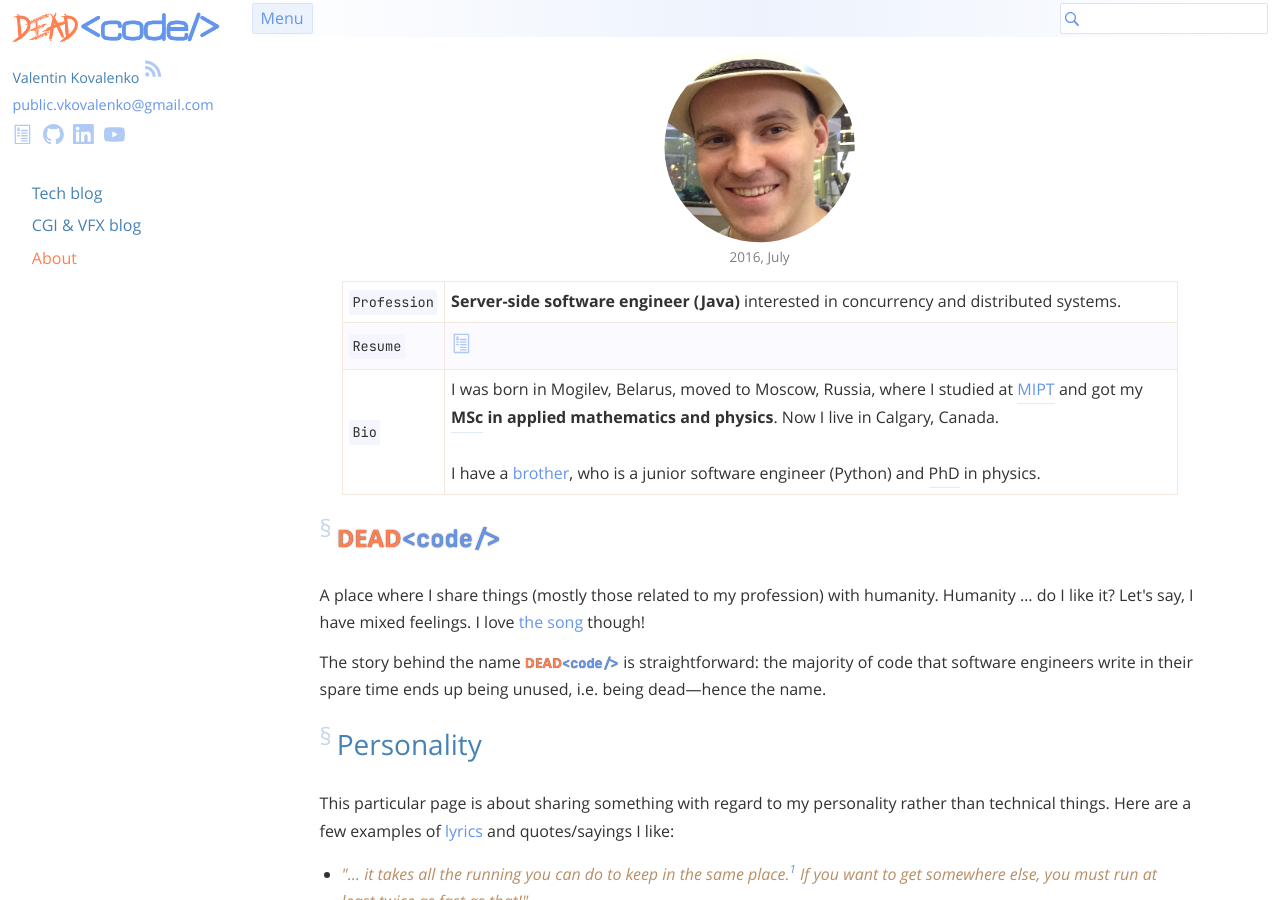
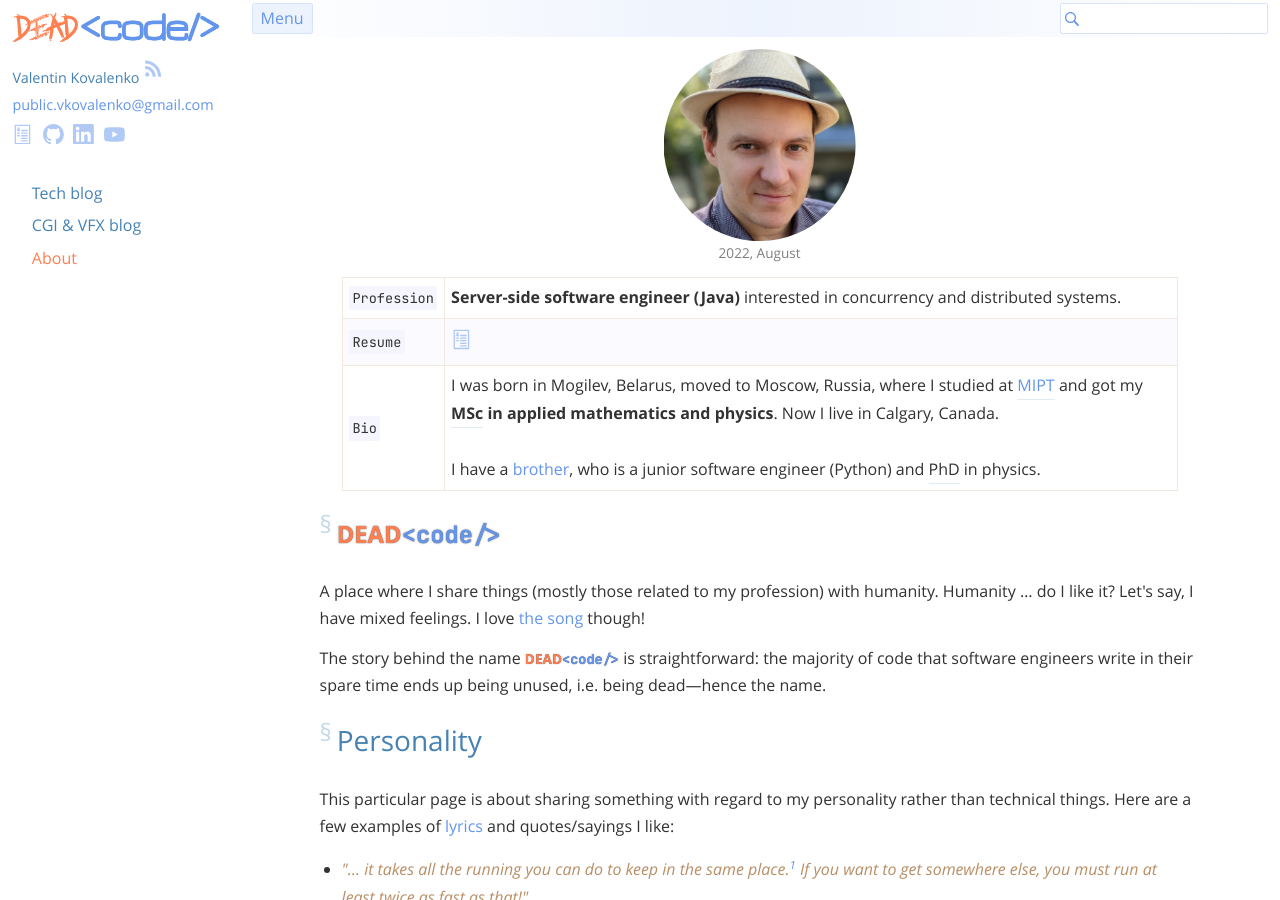
Before and after one commit to stIncMale/stincmale.github.io, a Jekyll site: the page built from index.md, in a window 1280 px wide and 900 px high. Built offline with Jekyll 4.4.1, drawn with Linux system fonts in a browser that asks for light colours.

Commit message:
Update my photo

```diff
--- a/index.md
+++ b/index.md
@@ -8,8 +8,8 @@ custom_description: My personal website. Software engineering articles/notes/tho
 
 <figure style="display: block">
   {%- comment -%}<!-- -webkit-clip-path is for iOS Safari -->{%- endcomment -%}
-  <img src="{% link /assets/img/face.png %}" alt="Me" style="clip-path: circle(49% at 50% 50%); -webkit-clip-path: circle(49% at 50% 50%); width: 12em; height: auto; display: block; margin-left: auto; margin-right: auto;">
-  <figcaption>2016, July</figcaption>
+  <img src="{% link /assets/img/face.webp %}" alt="Me" style="clip-path: circle(50% at 50% 50%); -webkit-clip-path: circle(50% at 50% 50%); width: 12em; height: auto; display: block; margin-left: auto; margin-right: auto;">
+  <figcaption>2022, August</figcaption>
 </figure>
 
 `Profession` | **Server-side software engineer (Java)** interested in concurrency and distributed systems.
```
Also changed, not shown: assets/img/face.png (deleted), assets/img/face.webp (added).
